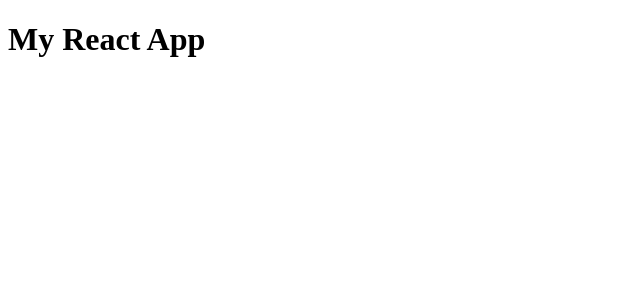
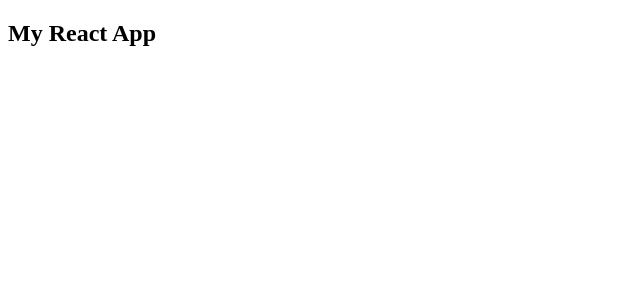
Before and after one commit to Hortasha/react-lib, a React app: page / in a window 1280 px wide. Shown: the top 300 px of the page, without its empty margins (0-640 px from the left). Built offline with nearby package versions, Linux system fonts and the light colour scheme.

Commit message:
component name changes and starting section component

```diff
--- a/src/components/App.js
+++ b/src/components/App.js
@@ -1,11 +1,21 @@
 import React, {Component} from 'react';
+import Section from './containers/section/section';
 
 class App extends Component {
+    constructor(props) {
+        super(props);
+        this.state = {
+
+        }
+        //this.function = this.getData.bind(this);
+    }
+
+
     render() {
         return(
-            <div>
+            <Section>
                 <h1>My React App</h1>
-            </div>
+            </Section>
         );
     }
 }
--- a/src/components/containers/section/Section.js
+++ b/src/components/containers/section/Section.js
@@ -0,0 +1,14 @@
+import React, {Component} from 'react';
+
+class Section extends Component {
+
+    render() {
+        return(
+            <section>
+                {this.props.children}
+            </section>
+        );
+    }
+}
+
+export default Section;
```
Also changed, not shown: src/components/elements/button/button.js (added), src/components/elements/input/input.js (added), src/components/elements/link/link.js (added), src/components/elements/title/title.js (added).
